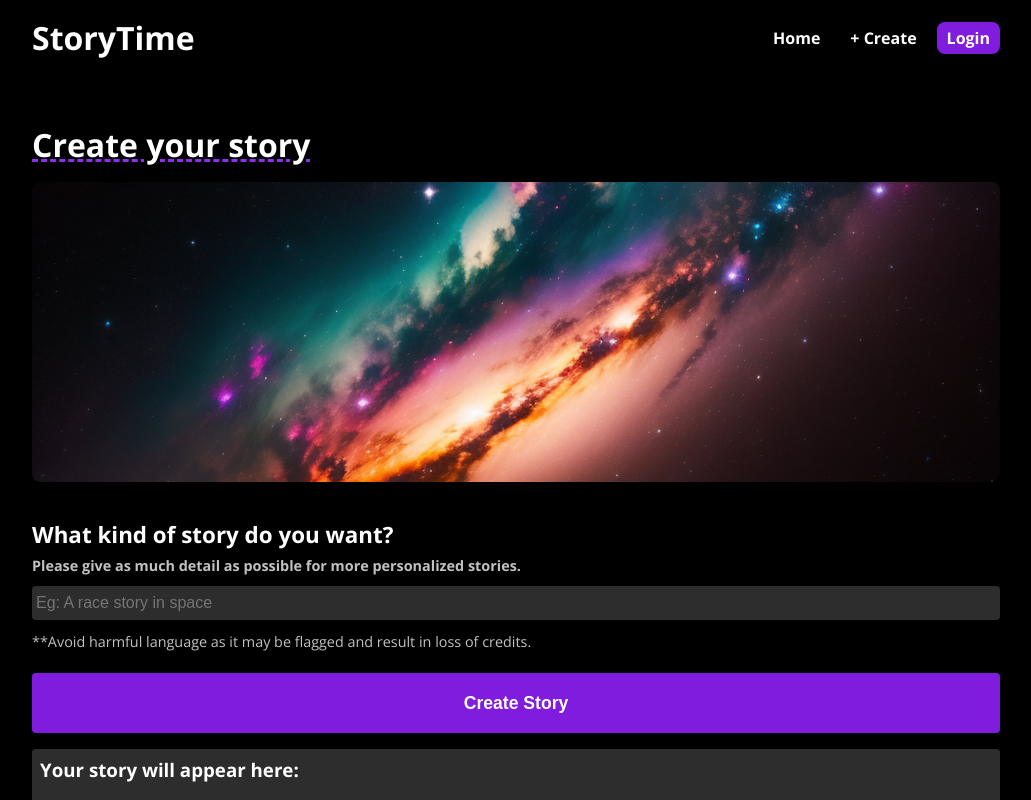
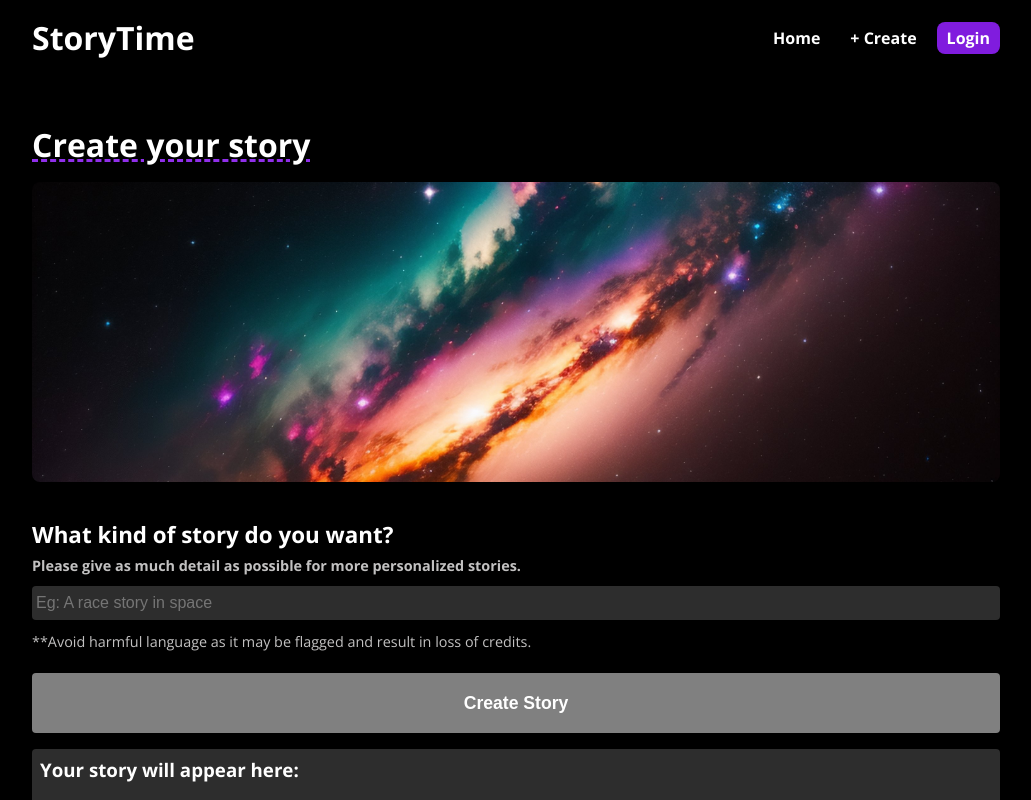
Before and after one commit to Hergelink/storytime, a React (Create React App) app in the folder client/: page /create in a window 1280 px wide. Shown: the top 800 px of the page, without its empty margins (124-1155 px from the left). Built offline with nearby package versions, Linux system fonts and the light colour scheme; the HTML template or start-up script is replaced by a standard one; what @react-pdf/renderer would draw is missing.

Commit message:
create button disable enable function

```diff
--- a/client/src/components/Create.jsx
+++ b/client/src/components/Create.jsx
@@ -6,6 +6,7 @@ import headerImg from '../images/space-1.jpeg'
 
 export default function Create() {
   const [input, setInput] = useState(null);
+  const [buttonDisabled, setButtonDisabled] = useState(true);
   const [loading, setLoading] = useState(false);
   const [errorMessage, setErrorMessage] = useState('');
   const [title, setTitle] = useState('Your story will appear here');
@@ -16,6 +17,7 @@ export default function Create() {
 
   const handleInput = (e) => {
     setInput(() => e.target.value);
+    e.target.value.length > 0 ? setButtonDisabled(false) : setButtonDisabled(true);
   };
 
 
@@ -88,7 +90,7 @@ export default function Create() {
           **Avoid harmful language as it may be flagged and result in loss of
           credits.
         </p>
-        <button id={style.createBtn} type='submit'>
+        <button id={style.createBtn} type='submit' disabled={buttonDisabled} className={buttonDisabled ? `${style.disabled}` : `${style.enabled}`}>
           {loading ? <Spinner /> : 'Create Story'}
         </button>
       </form>
--- a/client/src/styles/Create.module.css
+++ b/client/src/styles/Create.module.css
@@ -10,7 +10,6 @@
   border-radius: 8px;
   object-fit: cover;
   margin-bottom: 2rem;
-
 }
 
 #createLabel {
@@ -38,28 +37,43 @@
 }
 
 #createBtn {
+  display: flex;
+  align-items: center;
+  justify-content: center;
   margin: 1rem 0;
   width: 100%;
   height: 40px;
-  background-color: rgb(128, 28, 222);
+
   color: white;
   font-size: 1.1rem;
   font-weight: 700;
   border: 0;
   border-radius: 4px;
+}
+
+
+.disabled {
+  background-color: grey;
+  cursor: not-allowed;
+}
+
+.disabled:hover {
+  background-color: rgb(110, 110, 110);
+}
+
+.enabled {
+  background-color: rgb(128, 28, 222);
   cursor: pointer;
 }
 
-#createBtn:hover {
+.enabled:hover {
   background-color: rgb(144, 47, 235);
 }
 
 @media only screen and (min-width: 38em) {
-
   #createLabel {
     font-size: 1.4rem;
   }
-
 
   #createBtn {
     height: 60px;
--- a/client/src/styles/Footer.module.css
+++ b/client/src/styles/Footer.module.css
@@ -53,7 +53,6 @@ footer {
 }
 
 #devP {
-  /* text-align: center; */
   margin-top: 1rem;
   margin-bottom: 2rem;
 }
```
